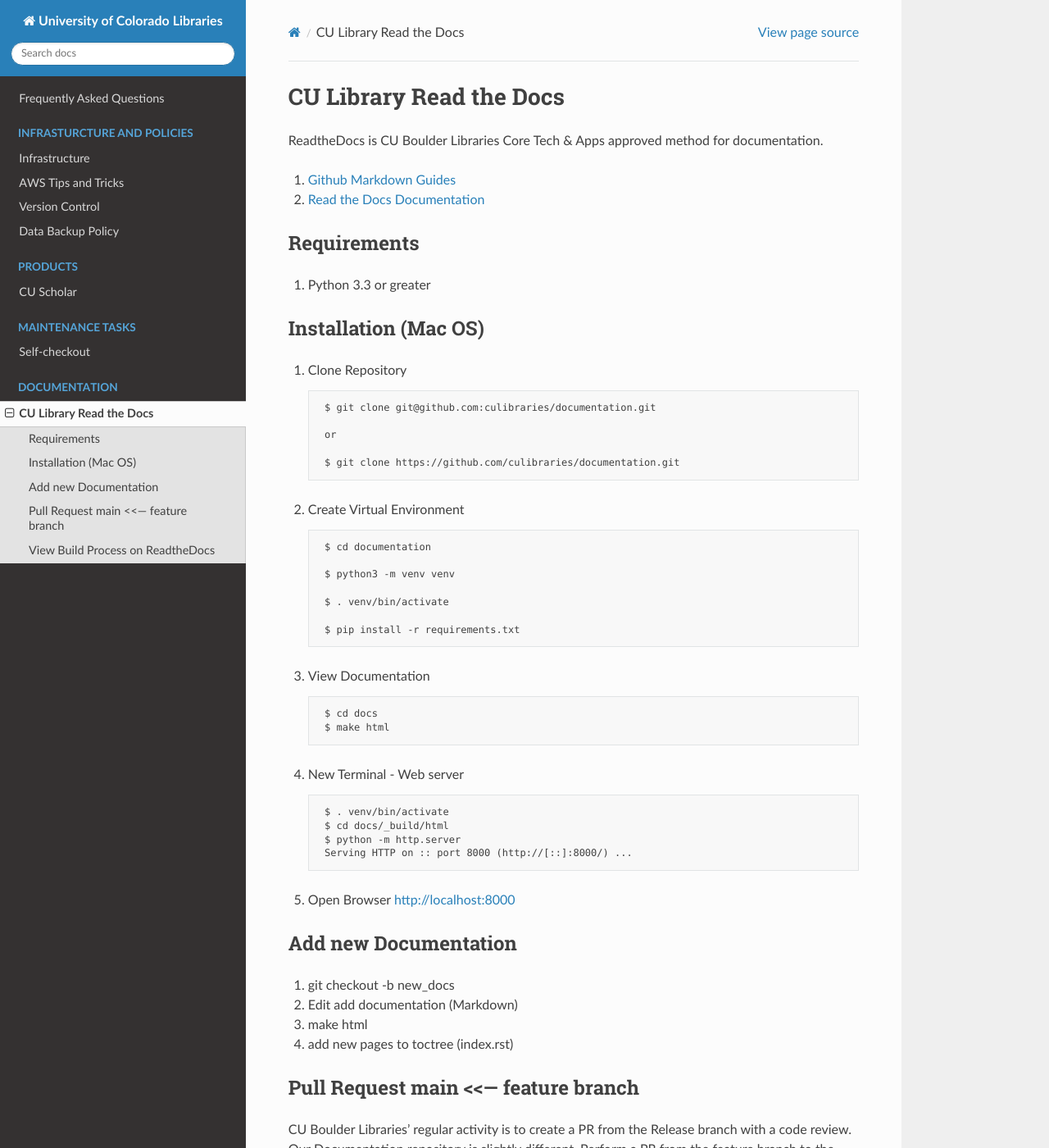
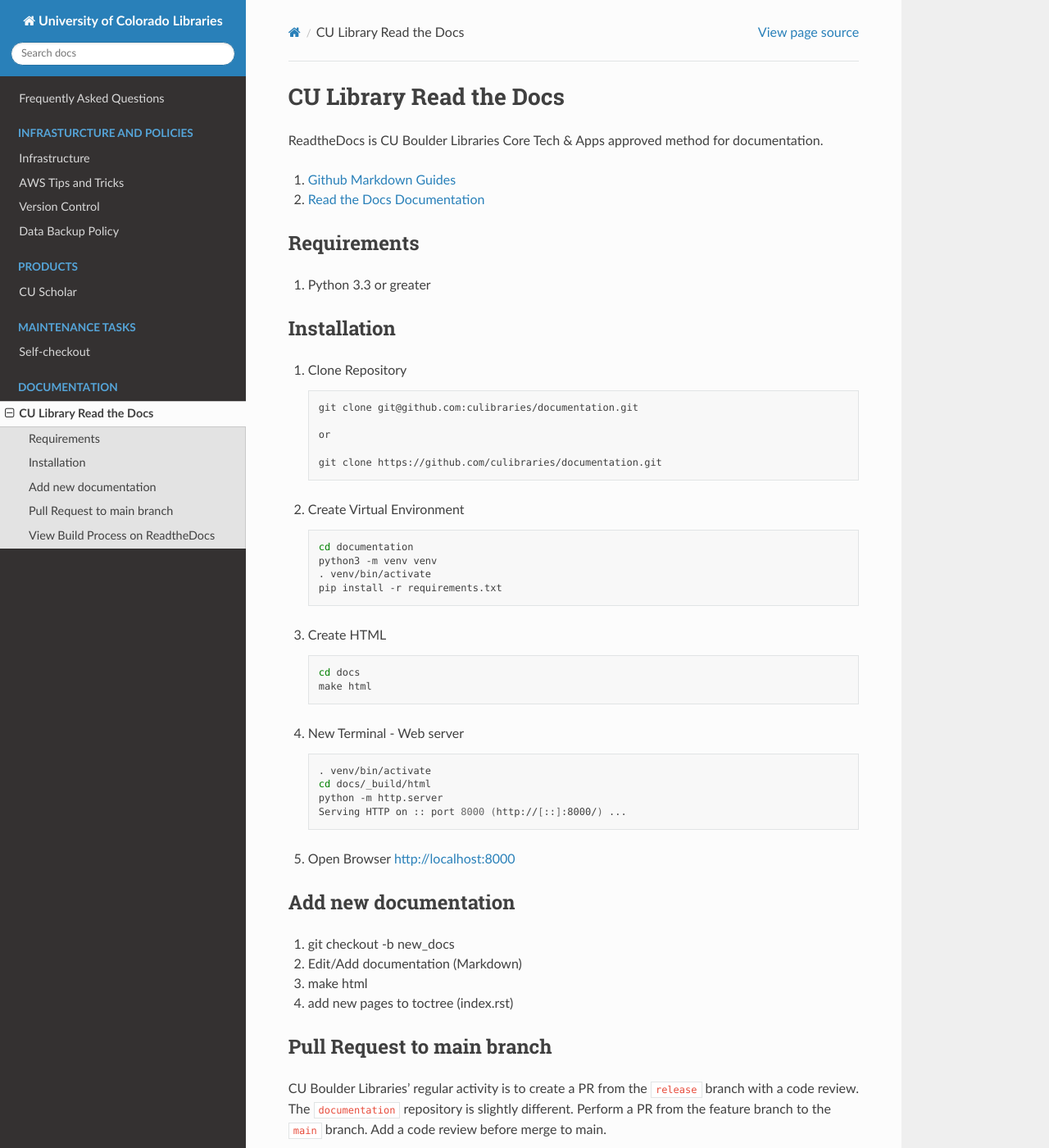
Before and after one commit to culibraries/documentation, a Sphinx documentation site: the page built from docs/products/documentation/readthedocs.md, in a window 1280 px wide and 1400 px high. Shown: the whole window at 82% size. Built offline with Sphinx 7.4.7 and the Read the Docs theme 2.0.0, drawn with Linux system fonts in a browser that asks for light colours; some of the changed text lies outside the part shown.

Commit message:
update docs page with code blocks

````diff
--- a/docs/products/documentation/readthedocs.md
+++ b/docs/products/documentation/readthedocs.md
@@ -9,55 +9,51 @@ ReadtheDocs is CU Boulder Libraries Core Tech & Apps approved method for documen
 
 1. Python 3.3 or greater
 
-## Installation (Mac OS)
+## Installation
 
 1. Clone Repository
+    ```sh
+    git clone git@github.com:culibraries/documentation.git
 
-        $ git clone git@github.com:culibraries/documentation.git
+    or
 
-        or
-
-        $ git clone https://github.com/culibraries/documentation.git
-
+    git clone https://github.com/culibraries/documentation.git
+    ```
 1. Create Virtual Environment
-
-
-        $ cd documentation
-
-        $ python3 -m venv venv
-
-        $ . venv/bin/activate
-
-        $ pip install -r requirements.txt
-
-1. View Documentation
-
-        $ cd docs
-        $ make html
-
+    ```sh
+    cd documentation
+    python3 -m venv venv
+    . venv/bin/activate
+    pip install -r requirements.txt
+    ```
+1. Create HTML
+    ```sh
+    cd docs
+    make html
+    ```
 1. New Terminal - Web server
-
-        $ . venv/bin/activate
-        $ cd docs/_build/html
-        $ python -m http.server
-        Serving HTTP on :: port 8000 (http://[::]:8000/) ...
-
+    ```sh
+    . venv/bin/activate
+    cd docs/_build/html
+    python -m http.server
+    Serving HTTP on :: port 8000 (http://[::]:8000/) ...
+    ```
 1. Open Browser [http://localhost:8000](http://localhost:8000)
 
-## Add new Documentation
+## Add new documentation
 
 1. git checkout -b new_docs
-1. Edit add documentation (Markdown)
+1. Edit/Add documentation (Markdown)
 1. make html
 1. add new pages to toctree (index.rst)
 
 
-## Pull Request main <<--- feature branch
+## Pull Request to main branch
 
-CU Boulder Libraries' regular activity is to create a PR from the Release branch with a code review. Our Documentation repository is slightly different. Perform a PR from the feature branch to the main branch. Add a code reviewer before merge to main.
+CU Boulder Libraries' regular activity is to create a PR from the `release` branch with a code review. The `documentation` repository is slightly different. Perform a PR from the feature branch to the `main` branch. Add a code review before merge to main.
 
 ## View Build Process on ReadtheDocs
 
 1. Merge to main required before ReadtheDocs build process will start.
-1. [View builds](https://readthedocs.org/projects/cu-boulder-libraries/builds/)
-1. After successful build ==>> [https://cu-boulder-libraries.readthedocs.io/en/latest/](https://cu-boulder-libraries.readthedocs.io/en/latest/)
+1. [ReadtheDocs View builds](https://readthedocs.org/projects/cu-boulder-libraries/builds/)
+1. After successful build: [https://cu-boulder-libraries.readthedocs.io/en/latest/](https://cu-boulder-libraries.readthedocs.io/en/latest/)
````
